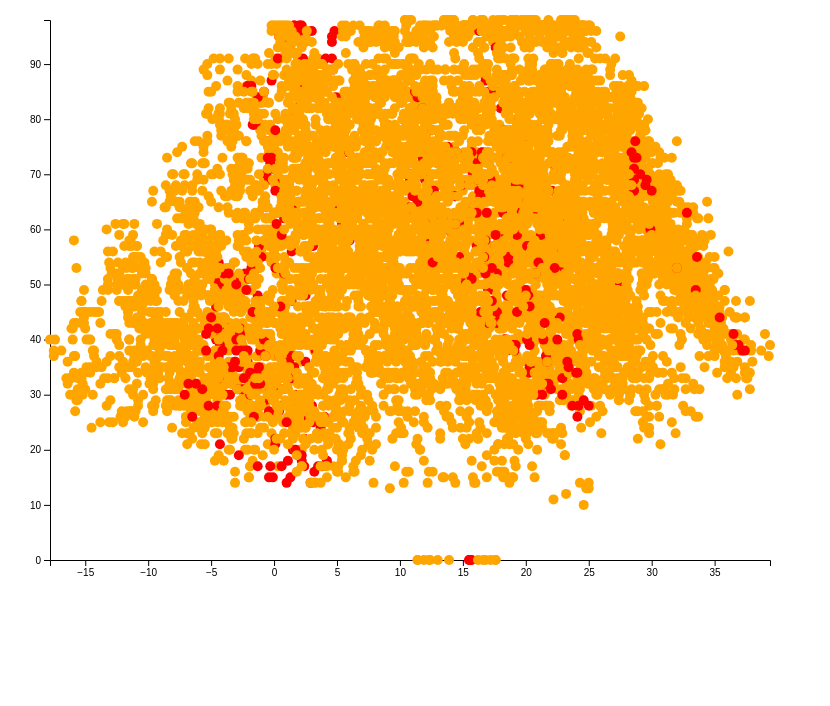
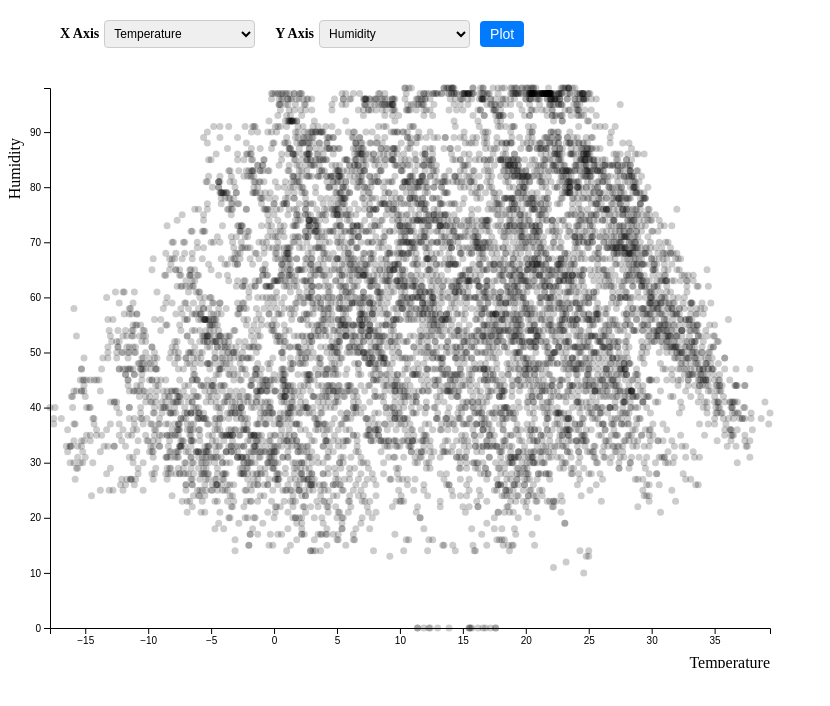
Before and after one commit to nicola-de-march/hpda-assignment-1, a React (Create React App) app: page / in a window 1280 px wide. Shown: the top 706 px of the page, without its empty margins (0-830 px from the left). Built offline with nearby package versions, Linux system fonts and the light colour scheme.

Commit message:
Scatterplot with brush and axis selection

```diff
--- a/src/App.js
+++ b/src/App.js
@@ -1,11 +1,15 @@
-import React, { useEffect } from 'react';
+import React, { useState, useEffect } from 'react';
 import { useDispatch, useSelector } from 'react-redux';
 import { getSeoulBikeData } from './redux/DataSetSlice';
 import ScatterPlotContainer from './components/ScatterplotContainer';
+import Menu from './components/Menu';
 
 function App() {
   const dispatch = useDispatch();
   const data = useSelector(state => state.dataSet.data);
+
+  const [xAttribute, setXAttribute] = useState('Temperature');
+  const [yAttribute, setYAttribute] = useState('Humidity');
 
   useEffect(() => {
     dispatch(getSeoulBikeData());
@@ -15,10 +19,16 @@ function App() {
     console.log("Data loaded:", data);
   }, [data]);
 
+  const handlePlot = (xAttr, yAttr) => {
+    setXAttribute(xAttr);
+    setYAttribute(yAttr);
+  };
+
   return (
     <div className="App">
+      <Menu onPlot={handlePlot} />
       <div id="view-container" className="row">
-        <ScatterPlotContainer data={data} xAttribute="Temperature" yAttribute="Humidity" />
+        <ScatterPlotContainer data={data} xAttribute={xAttribute} yAttribute={yAttribute} />
       </div>
     </div>
   );
--- /dev/null
+++ b/src/components/Menu.css
@@ -0,0 +1,38 @@
+#controls {
+  display: flex;
+  align-items: center;
+  margin-top: 20px;
+  margin-bottom: 20px;
+  margin-left: 50px;
+}
+
+#controls label {
+  margin-right: 10px;
+  margin-left: 10px;
+  font-size: 14px;
+  font-weight: bold;
+}
+
+#controls select {
+  margin-right: 5x;
+  padding: 5px 5px;
+  font-size: 12px;
+  border: 1px solid #ccc;
+  border-radius: 4px;
+  margin-left: 5px;
+}
+
+#controls button {
+  padding: 5px 10px;
+  font-size: 14px;
+  color: #fff;
+  background-color: #007bff;
+  border: none;
+  border-radius: 4px;
+  cursor: pointer;
+  transition: background-color 0.3s ease;
+}
+
+#controls button:hover {
+  background-color: #0056b3;
+}
--- /dev/null
+++ b/src/components/Menu.js
@@ -0,0 +1,39 @@
+import React, { useState } from 'react';
+import './Menu.css';
+
+const Menu = ({ onPlot }) => {
+  const [xAttribute, setXAttribute] = useState('Temperature');
+  const [yAttribute, setYAttribute] = useState('Humidity');
+
+  const handlePlotClick = () => {
+    onPlot(xAttribute, yAttribute);
+  };
+
+  return (
+    <div id="controls">
+      <label>
+        X Axis
+        <select value={xAttribute} onChange={e => setXAttribute(e.target.value)}>
+          <option value="Temperature">Temperature</option>
+          <option value="Humidity">Humidity</option>
+          <option value="WindSpeed">WindSpeed</option>
+          <option value="Visibility">Visibility</option>
+          <option value="DewPointTemperature">DewPointTemperature</option>
+        </select>
+      </label>
+      <label>
+        Y Axis
+        <select value={yAttribute} onChange={e => setYAttribute(e.target.value)}>
+          <option value="Temperature">Temperature</option>
+          <option value="Humidity">Humidity</option>
+          <option value="WindSpeed">WindSpeed</option>
+          <option value="Visibility">Visibility</option>
+          <option value="DewPointTemperature">DewPointTemperature</option>
+        </select>
+      </label>
+      <button onClick={handlePlotClick}>Plot</button>
+    </div>
+  );
+};
+
+export default Menu;
--- a/src/components/Scatter-plot.js
+++ b/src/components/Scatter-plot.js
@@ -25,7 +25,7 @@ class ScatterplotD3 {
 
     this.brush = d3.brush()
       .extent([[0, 0], [width, height]])
-      .on('brush end', this.brushed.bind(this));
+      .on('start brush end', this.brushed.bind(this));
 
     this.svg.append('g')
       .attr('class', 'brush')
@@ -38,10 +38,32 @@ class ScatterplotD3 {
 
     this.svg.append('g')
       .attr('class', 'y-axis');
+
+    // Aggiungi etichette degli assi
+    this.svg.append('text')
+      .attr('class', 'x-axis-label')
+      .attr('text-anchor', 'end')
+      .attr('x', width)
+      .attr('y', height + margin.bottom )
+      .text('X Axis Label');
+
+    this.svg.append('text')
+      .attr('class', 'y-axis-label')
+      .attr('text-anchor', 'end')
+      .attr('x', -margin.left)
+      .attr('y', -30)
+      .attr('transform', 'rotate(-90)')
+      .text('Y Axis Label');
   }
 
   renderScatterplot(data, xAttribute, yAttribute, controllerMethods) {
     console.log("Rendering scatterplot with data:", data);
+    console.log("xAttribute:", xAttribute);
+    console.log("yAttribute:", yAttribute);
+
+    // Salva gli attributi come proprietà dell'istanza
+    this.xAttribute = xAttribute;
+    this.yAttribute = yAttribute;
 
     // Filtra i dati nulli
     const filteredData = data.filter(d => d && d[xAttribute] != null && d[yAttribute] != null);
@@ -56,20 +78,28 @@ class ScatterplotD3 {
 
     const colorScale = d3.scaleOrdinal()
       .domain(["Holiday", "No Holiday"])
-      .range(["red", "orange"]);
+      .range(["blue", "red"]);
 
     const circles = this.svg.selectAll('circle')
       .data(filteredData, d => d.index);
 
+    // Gestisci l'aggiornamento degli elementi esistenti
+    circles
+      .attr('cx', d => xScale(d[xAttribute]))
+      .attr('cy', d => yScale(d[yAttribute]))
+      .attr('r', 3.5)
+      .attr('fill-opacity', 0.2)
+
+    // Gestisci l'inserimento di nuovi elementi
     circles.enter()
       .append('circle')
       .attr('cx', d => xScale(d[xAttribute]))
       .attr('cy', d => yScale(d[yAttribute]))
-      .attr('r', 5) // Dimensione dei cerchi
-      .attr('fill', d => colorScale(d.Holiday))
-      .merge(circles)
+      .attr('r', 3.5)
+      .attr('fill-opacity', 0.2)
       .on('click', controllerMethods.handleOnClick);
 
+    // Gestisci la rimozione degli elementi non più presenti nei dati
     circles.exit().remove();
 
     // Aggiungi assi
@@ -79,16 +109,30 @@ class ScatterplotD3 {
     this.svg.select('.x-axis').call(xAxis);
     this.svg.select('.y-axis').call(yAxis);
 
+    this.xScale = xScale; // Salva la scala x per l'uso nel metodo brushed
+    this.yScale = yScale; // Salva la scala y per l'uso nel metodo brushed
     this.controllerMethods = controllerMethods;
+
+    // Aggiorna le etichette degli assi
+    this.svg.select('.x-axis-label').text(xAttribute);
+    this.svg.select('.y-axis-label').text(yAttribute);
   }
 
   brushed(event) {
-    if (event.selection) {
-      const [[x0, y0], [x1, y1]] = event.selection;
-      const selectedItems = this.svg.selectAll('circle')
-        .filter(d => x0 <= d.x && d.x <= x1 && y0 <= d.y && d.y <= y1)
-        .data();
-      this.controllerMethods.handleBrush(selectedItems);
+    const selection = event.selection;
+    if (!selection) {
+      this.svg.selectAll('circle').attr('stroke', 'black');
+    } else {
+      const [[x0, y0], [x1, y1]] = selection;
+      this.svg.selectAll('circle')
+        .attr('stroke', d => {
+          if (x0 <= this.xScale(d[this.xAttribute]) && this.xScale(d[this.xAttribute]) <= x1 &&
+              y0 <= this.yScale(d[this.yAttribute]) && this.yScale(d[this.yAttribute]) <= y1) {
+            return d.Holiday === "Holiday" ? "purple" : "green";
+          } else {
+            return null;
+          }
+        });
     }
   }
 
--- a/src/components/ScatterplotContainer.js
+++ b/src/components/ScatterplotContainer.js
@@ -23,6 +23,8 @@ class ScatterPlotContainer extends Component {
   componentDidUpdate(prevProps) {
     if (prevProps.data !== this.props.data || prevProps.xAttribute !== this.props.xAttribute || prevProps.yAttribute !== this.props.yAttribute) {
       console.log("ScatterPlotContainer updated");
+      console.log("xAttribute:", this.props.xAttribute);
+      console.log("yAttribute:", this.props.yAttribute);
       this.scatterplot.renderScatterplot(this.props.data, this.props.xAttribute, this.props.yAttribute, {
         handleOnClick: this.handleOnClick,
         handleBrush: this.handleBrush
```
